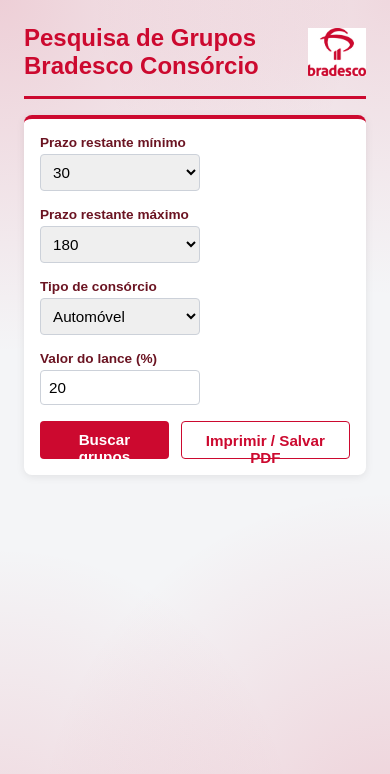
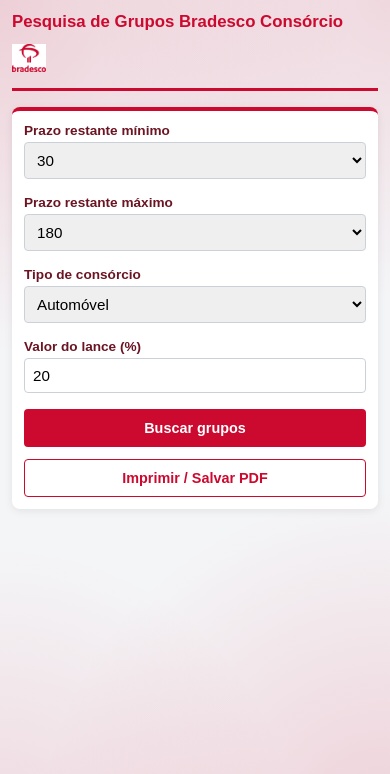
Before and after one commit to romulo-maker/consorcio, a website: page public/index.html in a window 390 px wide. Drawn offline with nearby package versions, Linux system fonts and the light colour scheme.

Commit message:
versao celular com style apropriado

```diff
--- a/public/style.css
+++ b/public/style.css
@@ -208,3 +208,78 @@ button:hover {
 .hidden {
   display: none;
 }
+
+@media (max-width: 768px) {
+  .container {
+    padding: 12px;
+  }
+
+  .header {
+    flex-wrap: wrap;
+    gap: 12px;
+  }
+
+  .header .logo {
+    height: 36px;
+  }
+
+  h1 {
+    font-size: 1.2rem;
+  }
+
+  .filtro {
+    flex-direction: column;
+    align-items: stretch;
+    padding: 12px;
+  }
+
+  .campo select,
+  .campo input {
+    min-width: 0;
+    width: 100%;
+  }
+
+  .botoes {
+    margin-left: 0;
+    flex-direction: column;
+  }
+
+  .botoes button {
+    width: 100%;
+  }
+
+  .grid th,
+  .grid td {
+    padding: 8px;
+    font-size: 0.8rem;
+  }
+
+  .chart-container {
+    padding: 12px;
+  }
+}
+
+@media (max-width: 480px) {
+  h1 {
+    font-size: 1.05rem;
+  }
+
+  .header .logo {
+    height: 28px;
+  }
+
+  button {
+    font-size: 0.9rem;
+    padding: 10px 14px;
+  }
+
+  .grid th,
+  .grid td {
+    padding: 6px;
+    font-size: 0.72rem;
+  }
+
+  #chart-title {
+    font-size: 1rem;
+  }
+}
```
